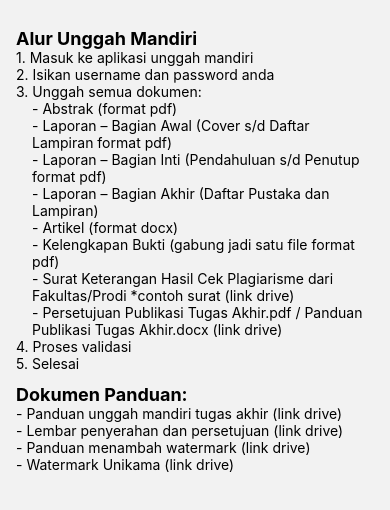
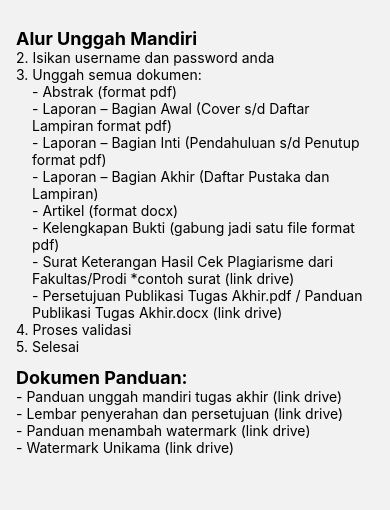
Before and after one commit to tiodata/unggahmandiri, a React Native app: screen /Bantuan in a window 390 px wide. Shown: the top 510 px of the page. Built offline with nearby package versions, Linux system fonts and the light colour scheme.

Commit message:
delete beberapa panduan yang tidak sesuai

```diff
--- a/src/screen/bantuan/Bantuan.js
+++ b/src/screen/bantuan/Bantuan.js
@@ -5,7 +5,7 @@ const Bantuan = () => {
   return (
     <ScrollView contentContainerStyle={styles.container}>
       <Text style={styles.sectionHeader}>Alur Unggah Mandiri</Text>
-      <Text>1. Masuk ke aplikasi unggah mandiri</Text>
+
       <Text>2. Isikan username dan password anda</Text>
       <Text>3. Unggah semua dokumen:</Text>
       <Text style={styles.subHeader}>- Abstrak (format pdf)</Text>
```
